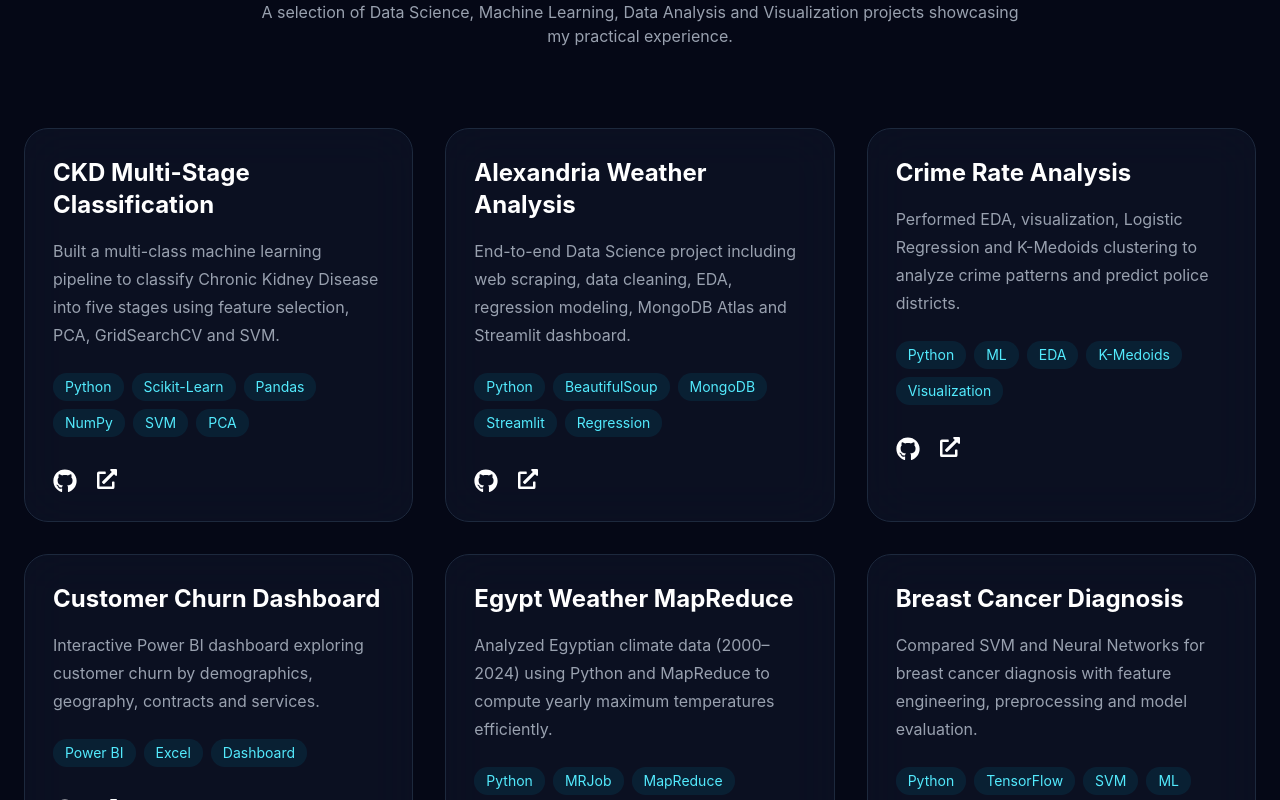
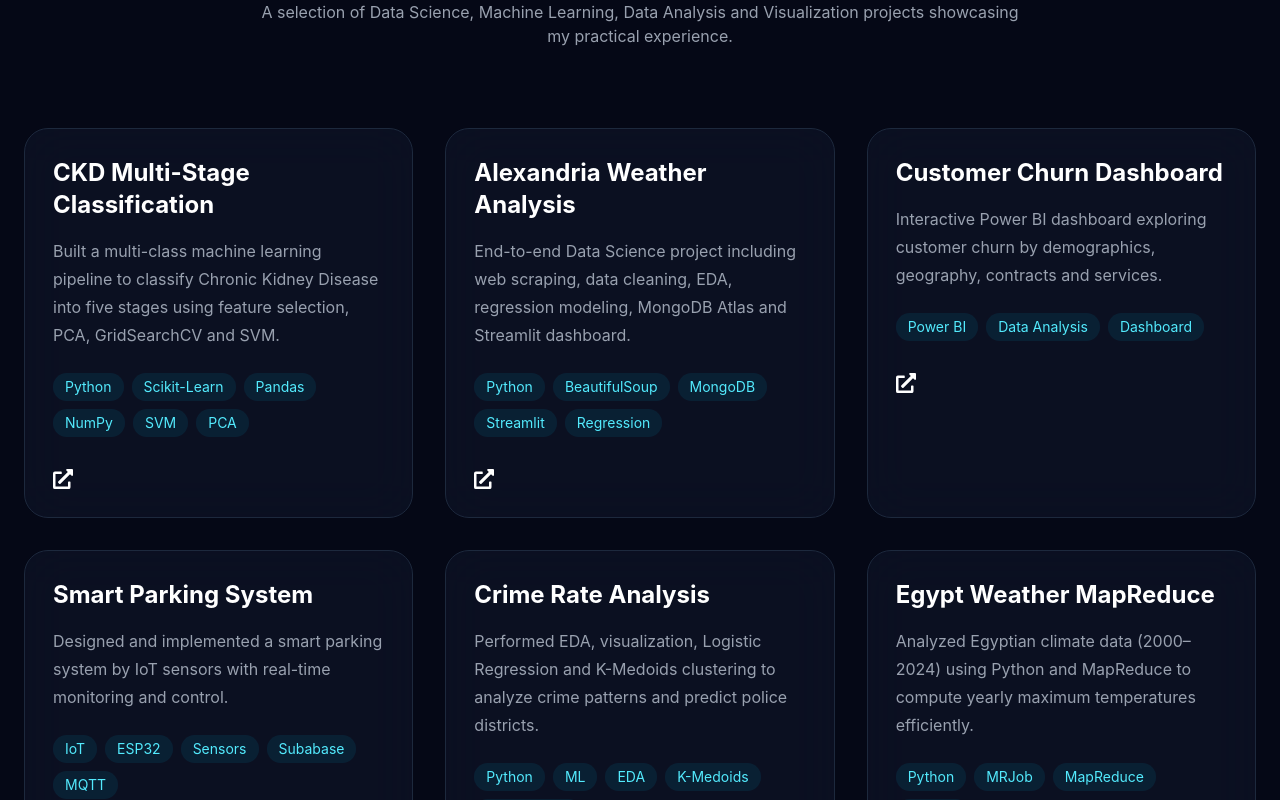
Before and after one commit to 05Menna/Portfolio, a React app: page / in a window 1280 px wide. Shown: the part 3260-4060 px from the top of the page. Built offline with nearby package versions, Linux system fonts and the light colour scheme; the HTML template or start-up script is replaced by a standard one.

Commit message:
Editing projects and contact sections

```diff
--- a/src/components/Contact.jsx
+++ b/src/components/Contact.jsx
@@ -139,12 +139,12 @@ function Contact() {
             Download CV
           </a>
 
-          <a
+          {/* <a
             href="mailto:mennamohammedabdelbaky@gmail.com"
             className="border border-cyan-400 text-cyan-400 hover:bg-cyan-400 hover:text-slate-900 font-semibold px-8 py-4 rounded-full transition"
           >
             Send Email
-          </a>
+          </a> */}
 
         </div>
 
--- a/src/components/Projects.jsx
+++ b/src/components/Projects.jsx
@@ -1,6 +1,6 @@
 import { motion } from "framer-motion";
 import {
-  FaGithub,
+  //FaGithub,
   FaExternalLinkAlt,
 } from "react-icons/fa";
 
@@ -35,6 +35,32 @@ const projects = [
     github:
       "https://github.com/05Menna/Alexandria-Weather-Analysis-Prediction",
   },
+  {
+    title: "Customer Churn Dashboard",
+    description:
+      "Interactive Power BI dashboard exploring customer churn by demographics, geography, contracts and services.",
+    tech: [
+      "Power BI",
+      "Data Analysis",
+      "Dashboard",
+    ],
+    github:
+      "https://github.com/05Menna/Churn-Rate-Analysis-Project",
+  },
+  {
+    title: "Smart Parking System",
+    description:
+      "Designed and implemented a smart parking system by IoT sensors with real-time monitoring and control.",
+    tech: [
+        "IoT",
+        "ESP32",
+        "Sensors",
+        "Subabase",
+        "MQTT",
+    ],
+    github:
+      "https://github.com/05Menna/Smart-Parking-System"
+  },
 
   {
     title: "Crime Rate Analysis",
@@ -48,21 +74,9 @@ const projects = [
       "Visualization",
     ],
     github:
-      "https://github.com/05Menna",
+      "https://github.com/05Menna/Crime-Analysis-Prediction-using-Machine-Learning",
   },
 
-  {
-    title: "Customer Churn Dashboard",
-    description:
-      "Interactive Power BI dashboard exploring customer churn by demographics, geography, contracts and services.",
-    tech: [
-      "Power BI",
-      "Excel",
-      "Dashboard",
-    ],
-    github:
-      "https://github.com/05Menna",
-  },
 
   {
     title: "Egypt Weather MapReduce",
@@ -75,22 +89,8 @@ const projects = [
       "Pandas",
     ],
     github:
-      "https://github.com/05Menna",
-  },
-
-  {
-    title: "Breast Cancer Diagnosis",
-    description:
-      "Compared SVM and Neural Networks for breast cancer diagnosis with feature engineering, preprocessing and model evaluation.",
-    tech: [
-      "Python",
-      "TensorFlow",
-      "SVM",
-      "ML",
-    ],
-    github:
-      "https://github.com/05Menna",
-  },
+      "https://github.com/05Menna/Egypt-Weather-Analysis-using-MapReduce",
+  }
 ];
 
 function Projects() {
@@ -179,17 +179,19 @@ function Projects() {
 
               <div className="flex gap-5 mt-8">
 
-                <a
+                {/* <a
                   href={project.github}
+                  title="View on GitHub"
                   target="_blank"
                   rel="noreferrer"
                   className="text-2xl hover:text-cyan-400"
                 >
                   <FaGithub />
-                </a>
+                </a> */}
 
                 <a
                   href={project.github}
+                  title="View on GitHub"
                   target="_blank"
                   rel="noreferrer"
                   className="text-xl hover:text-cyan-400"
```
